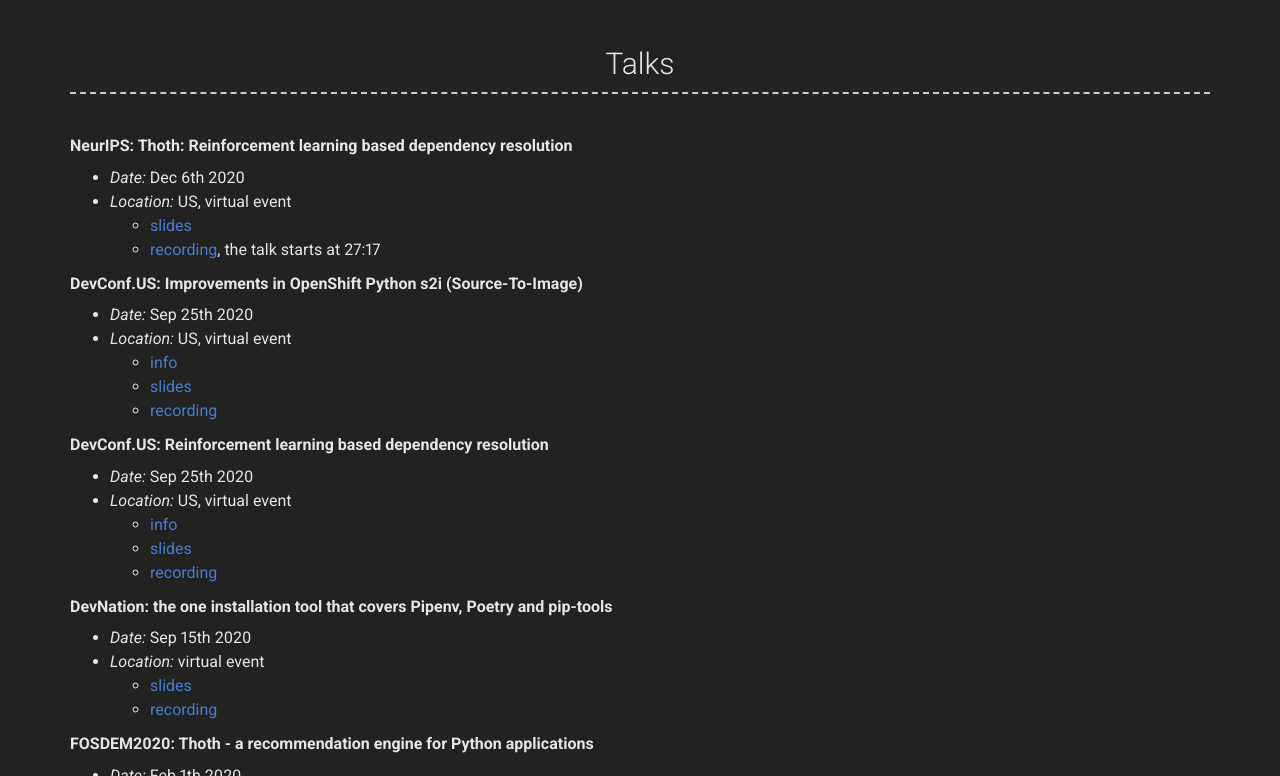
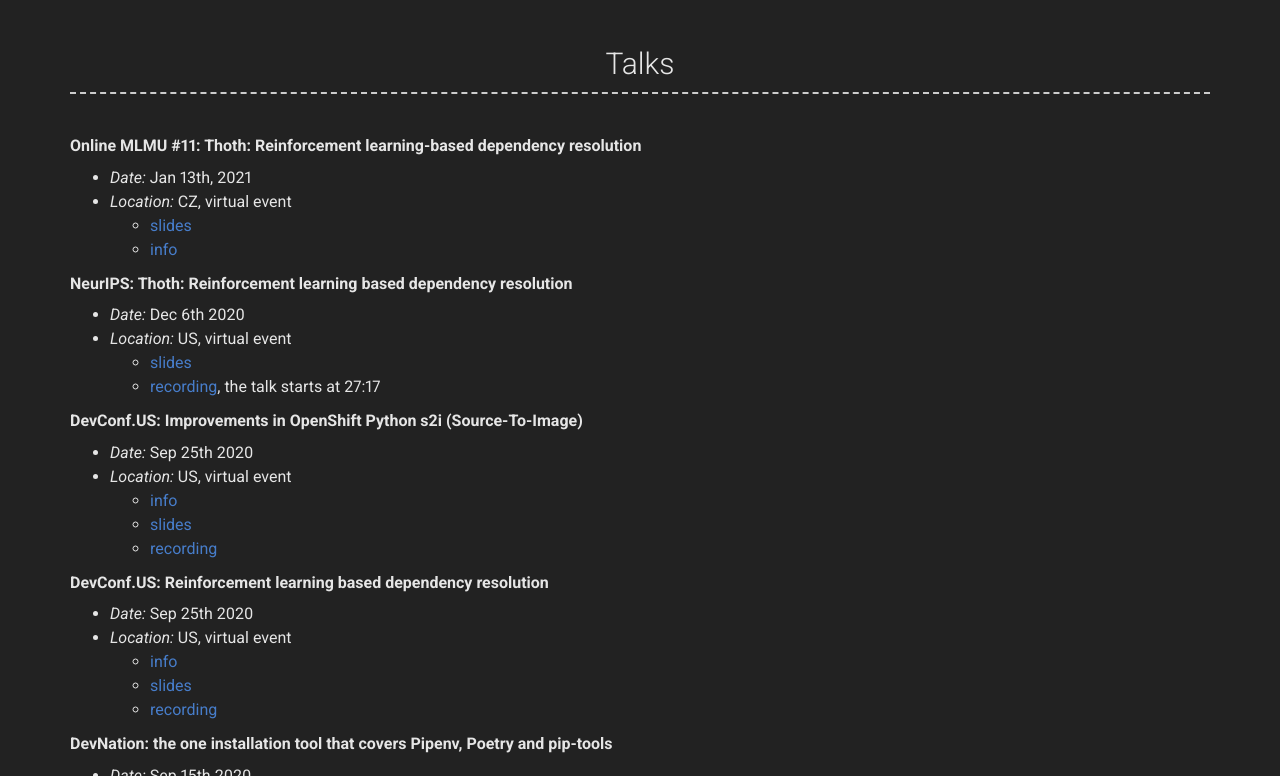
Before and after one commit to fridex/fridex.github.io, a Jekyll site: the page built from index.md, in a window 1280 px wide and 900 px high, scrolled down 382 px, cut to the strip 124-900 px from the top of the window. Built offline with Jekyll 4.4.1, drawn with Linux system fonts in a browser that asks for light colours; nearby versions of some CDN libraries.

Commit message:
Add MLMU conference talk

```diff
--- a/_config.yml
+++ b/_config.yml
@@ -71,6 +71,13 @@
   - title: Talks # Title for the section
     layout: text # Type of content section (list/text)
     content: |
+      **Online MLMU \#11: Thoth: Reinforcement learning-based dependency resolution**
+
+      * *Date:* Jan 13th, 2021
+      * *Location:* CZ, virtual event
+        * [slides](https://github.com/thoth-station/talks/blob/master/2021-01-13-mlmu/mlmu-thoth.pdf)
+        * [info](https://www.meetup.com/Prague-Machine-Learning/events/275499615/)
+
       **NeurIPS: Thoth: Reinforcement learning based dependency resolution**
 
       * *Date:* Dec 6th 2020
```
